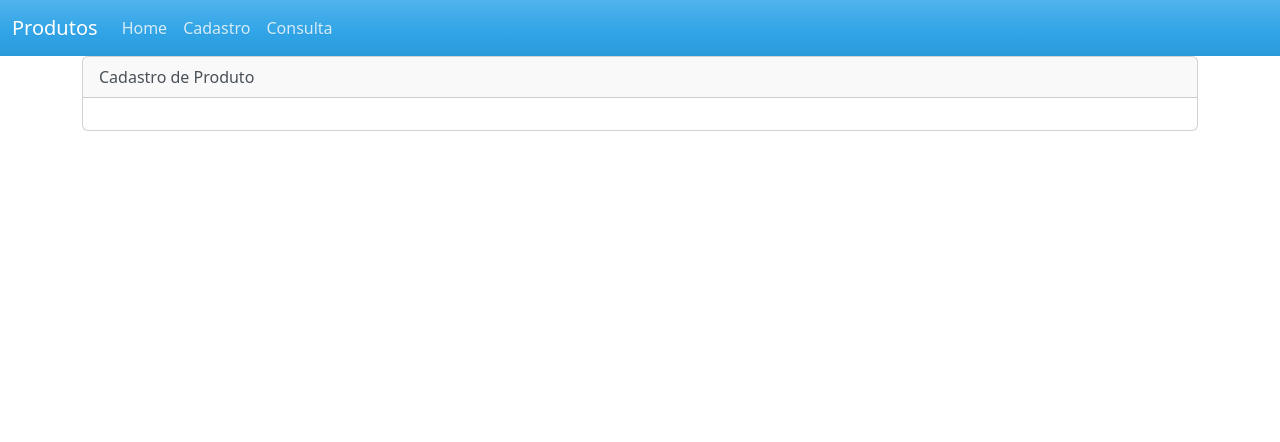
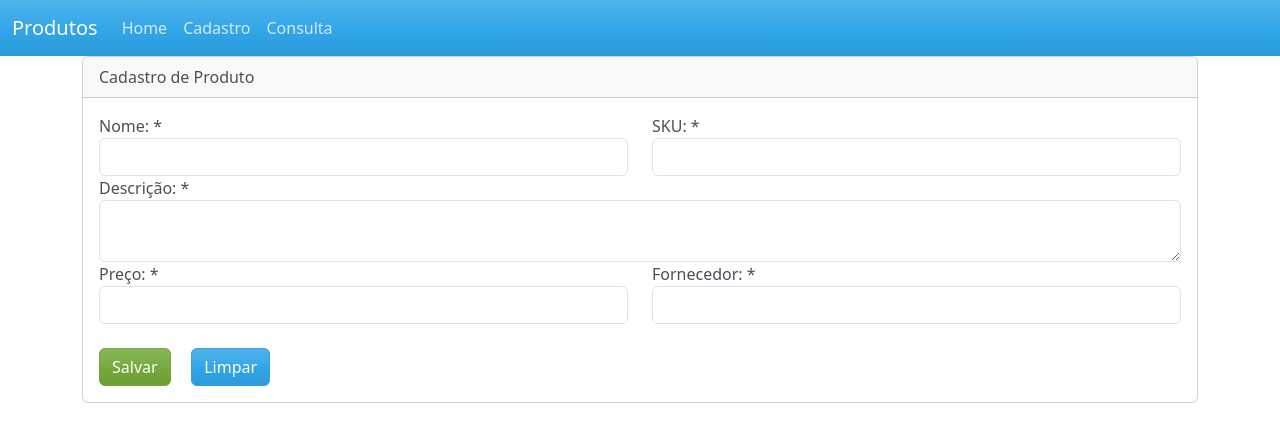
Before and after one commit to OtavioMenhart/react, a React (Create React App) app in the folder cadastro-produtos/: page /#/cadastro-produtos in a window 1280 px wide. Shown: the top 442 px of the page. Built offline with nearby package versions, Linux system fonts and the light colour scheme.

Commit message:
início formulário de produtos

```diff
--- a/cadastro-produtos/src/views/produtos/cadastro.js
+++ b/cadastro-produtos/src/views/produtos/cadastro.js
@@ -1,15 +1,62 @@
 import React from 'react';
 
-export default class CadastroProduto extends React.Component{
+export default class CadastroProduto extends React.Component {
 
-    render(){
-        return(
+    render() {
+        return (
             <div className="card">
                 <div className="card-header">
                     Cadastro de Produto
                 </div>
                 <div className="card-body">
+                    <div className="row">
+                        <div className="col-md-6">
+                            <div className="form-group">
+                                <label>Nome: *</label>
+                                <input type="text" className="form-control" />
+                            </div>
+                        </div>
+                        <div className="col-md-6">
+                            <div className="form-group">
+                                <label>SKU: *</label>
+                                <input type="text" className="form-control" />
+                            </div>
+                        </div>
+                    </div>
 
+                    <div className="row">
+                        <div className="col-md-12">
+                            <div className="form-group">
+                                <label>Descrição: *</label>
+                                <textarea className="form-control" />
+                            </div>
+                        </div>
+                    </div>
+
+                    <div className="row">
+                        <div className="col-md-6">
+                            <div className="form-group">
+                                <label>Preço: *</label>
+                                <input type="text" className="form-control" />
+                            </div>
+                        </div>
+                        <div className="col-md-6">
+                            <div className="form-group">
+                                <label>Fornecedor: *</label>
+                                <input type="text" className="form-control" />
+                            </div>
+                        </div>
+                    </div>
+
+                    <br />
+                    <div className="row">
+                        <div className="col-md-1">
+                            <button className="btn btn-success">Salvar</button>
+                        </div>
+                        <div className="col-md-1">
+                            <button className="btn btn-primary">Limpar</button>
+                        </div>
+                    </div>
                 </div>
             </div>
         )
```
